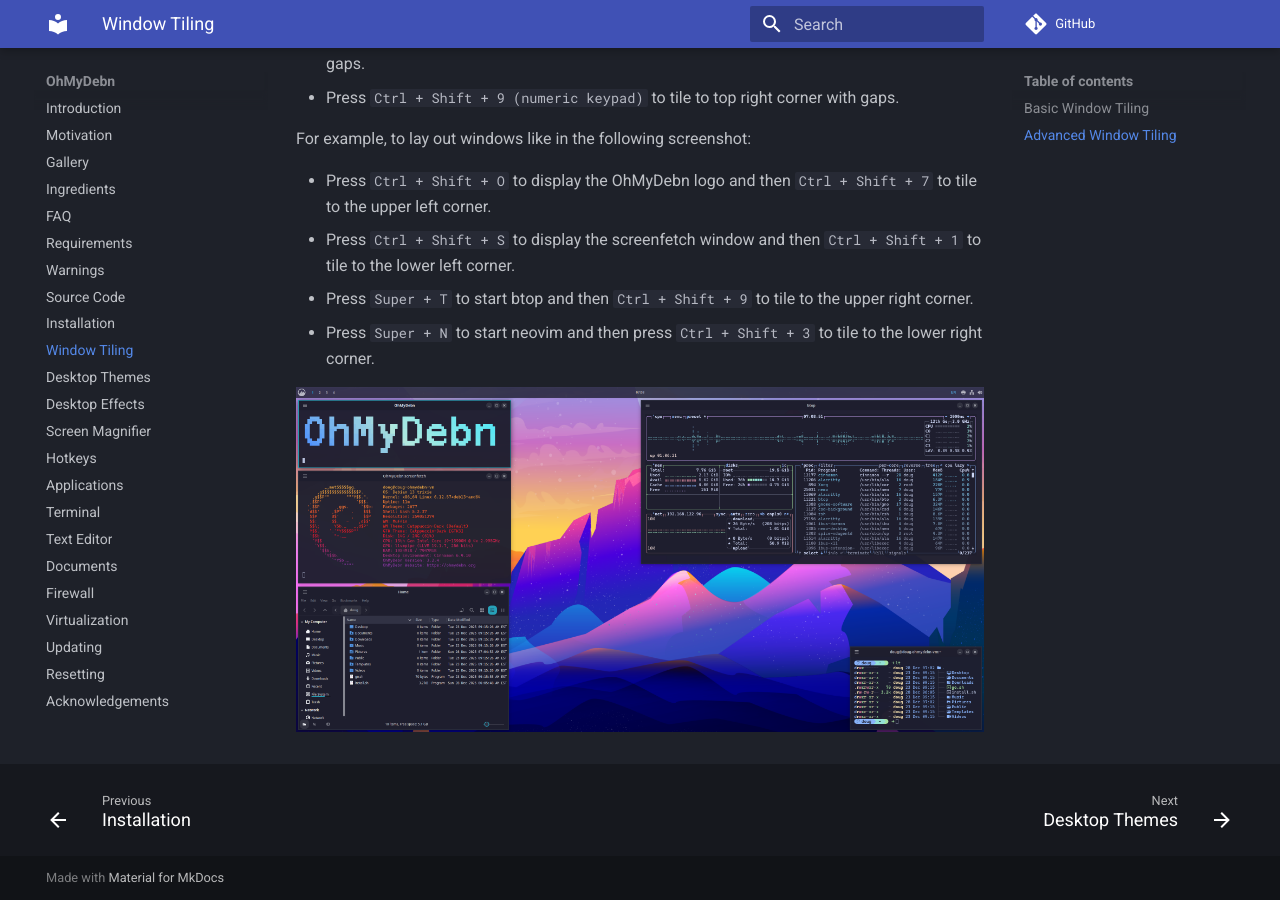
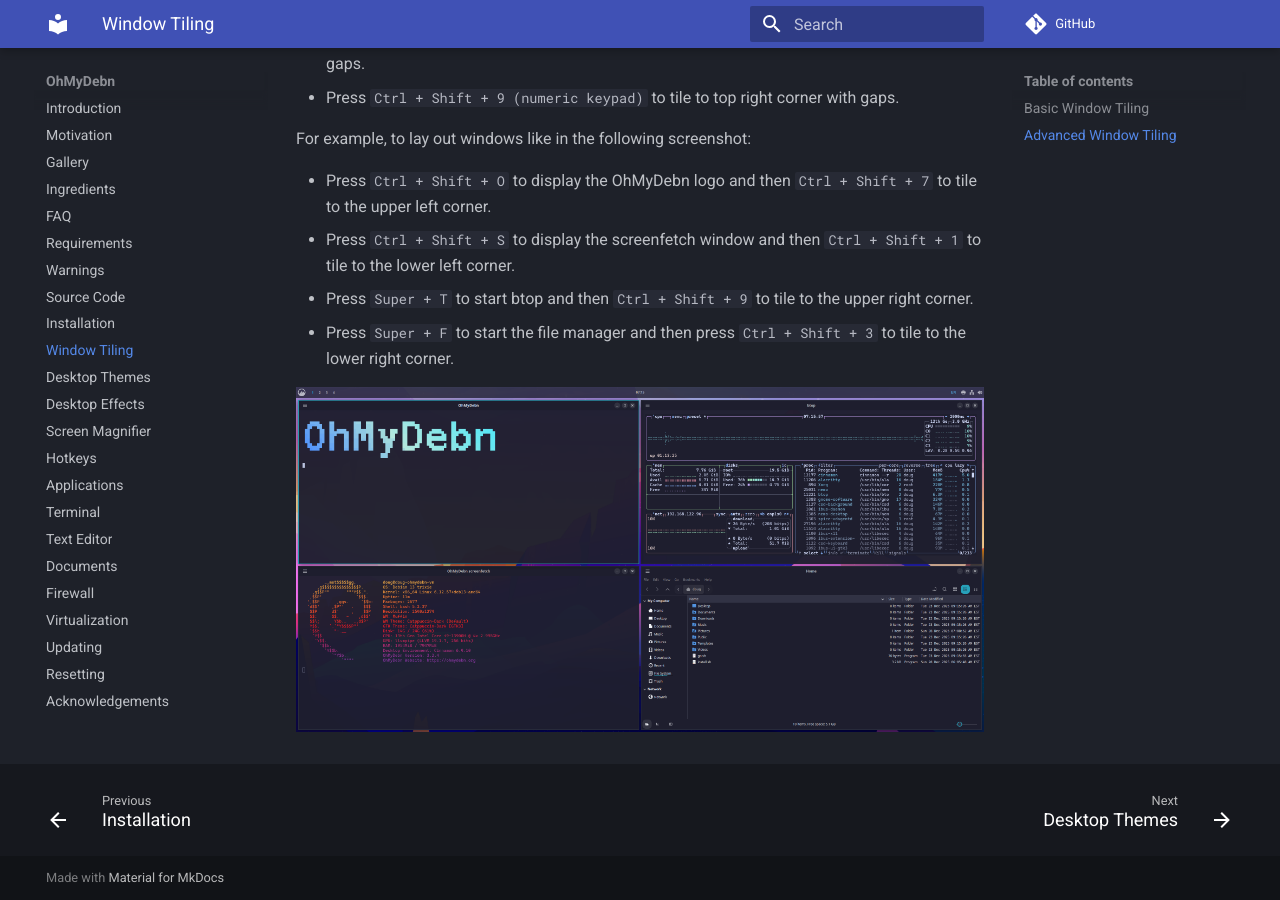
Before and after one commit to dougburks/ohmydebn-docs, an MkDocs documentation site: the page built from docs/window-tiling.md, in a window 1280 px wide and 900 px high, scrolled down 2926 px. Built offline with MkDocs 1.6.1 and Material for MkDocs 9.7.7, drawn with Linux system fonts in a browser that asks for light colours; comment, search, counter and statistics services are not loaded.

Commit message:
add ohmydebn-tiling.png

```diff
--- a/docs/window-tiling.md
+++ b/docs/window-tiling.md
@@ -47,6 +47,6 @@
 - Press `Ctrl + Shift + O` to display the OhMyDebn logo and then `Ctrl + Shift + 7` to tile to the upper left corner.
 - Press `Ctrl + Shift + S` to display the screenfetch window and then `Ctrl + Shift + 1` to tile to the lower left corner.
 - Press `Super + T` to start btop and then `Ctrl + Shift + 9` to tile to the upper right corner.
-- Press `Super + N` to start neovim and then press `Ctrl + Shift + 3` to tile to the lower right corner.
+- Press `Super + F` to start the file manager and then press `Ctrl + Shift + 3` to tile to the lower right corner.
 
-![OhMyDebn gTile window tiling with gaps](https://raw.githubusercontent.com/dougburks/ohmydebn-docs/refs/heads/main/images/ohmydebn.png)
+![OhMyDebn gTile window tiling with gaps](https://raw.githubusercontent.com/dougburks/ohmydebn-docs/refs/heads/main/images/ohmydebn-tiling.png)
```
Also changed, not shown: images/ohmydebn-tiling.png (added).
